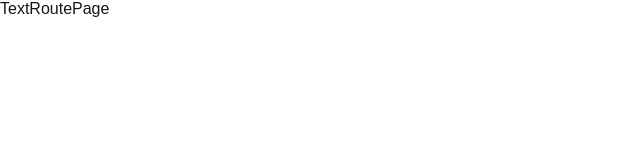
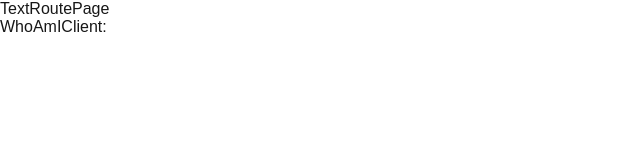
Before and after one commit to kingheedo/next-auth-v5, a Next.js app: page /test-route in a window 1280 px wide. Shown: the top 160 px of the page, without its empty margins (0-640 px from the left). Built offline with nearby package versions, Linux system fonts and the light colour scheme; no server answers.

Commit message:
feat: 클라이언트 컴포넌트에서 server action함수 사용하기

```diff
--- /dev/null
+++ b/src/app/test-route/WhoAmI.client.tsx
@@ -0,0 +1,33 @@
+'use client';
+
+import React, { useCallback, useEffect, useState } from 'react'
+
+interface WhoAmIClientProps {
+  onGetUserAction: () =>  Promise<string>;
+}
+
+const WhoAmIClient = ({
+  onGetUserAction
+}: WhoAmIClientProps) => {
+  const [userName, setUserName] = useState('');
+
+  const settingUserName = useCallback(async() => {
+    try{
+      const name = await onGetUserAction();
+      setUserName(name);
+    }catch(error){
+      console.log('error',error);
+
+    }
+  },[onGetUserAction])
+
+  useEffect(() => {
+    settingUserName();
+  }, [onGetUserAction, settingUserName])
+
+  return (
+    <div>WhoAmIClient: {userName}</div>
+  )
+}
+
+export default WhoAmIClient
--- a/src/app/test-route/page.tsx
+++ b/src/app/test-route/page.tsx
@@ -1,12 +1,20 @@
 import { auth } from '@/auth'
 import React from 'react'
+import WhoAmIClient from './WhoAmI.client';
 
 const TextRoutePage = async() => {
   const session = await auth();
 
+  const onGetUserAction = async() => {
+    "use server";
+    const session = await auth();
+    return session?.user?.name ?? '';
+  }
+
   return (
     <main>
       <div>TextRoutePage {session?.user?.name}</div>
+        <WhoAmIClient onGetUserAction={onGetUserAction}/>
     </main>
   )
 }
```
